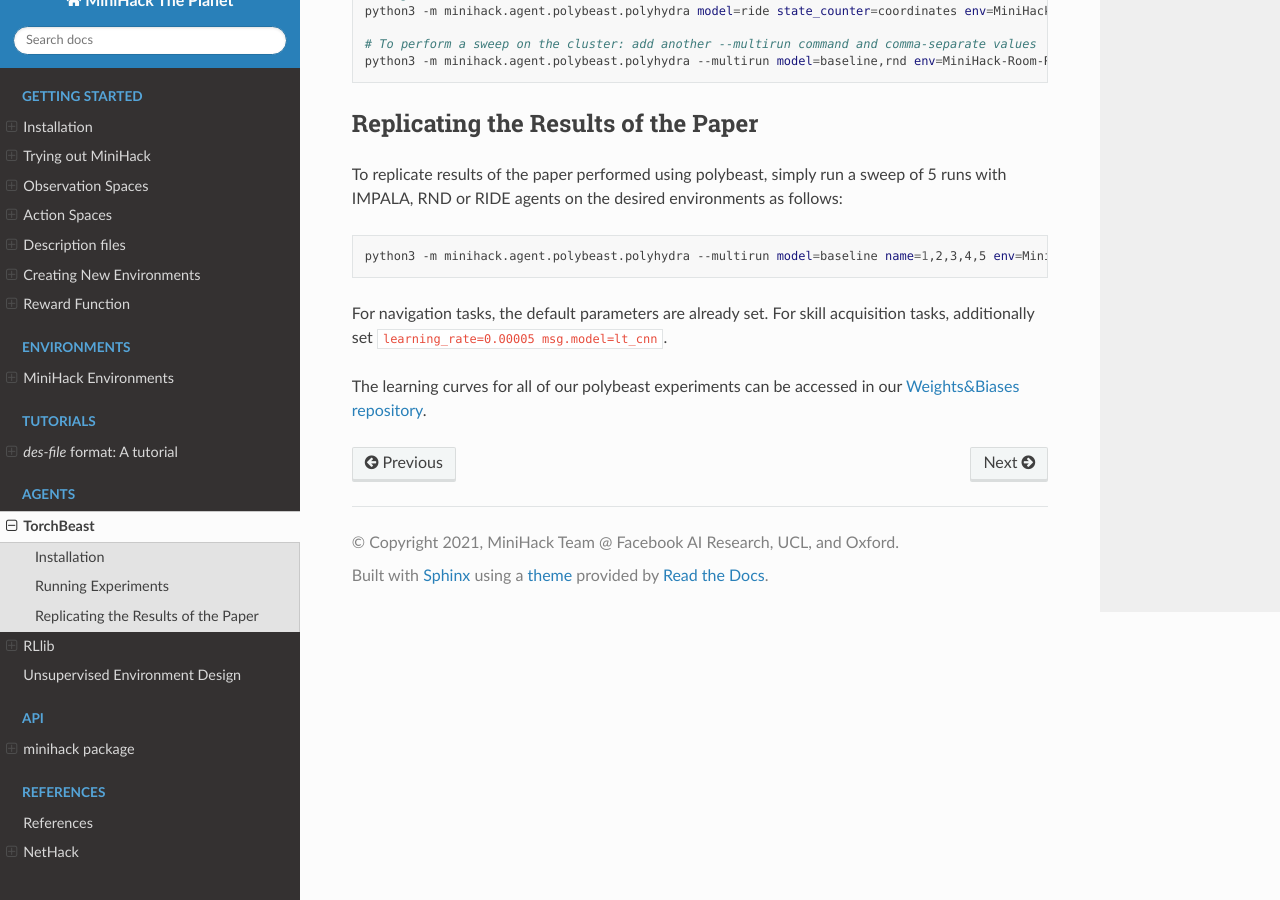
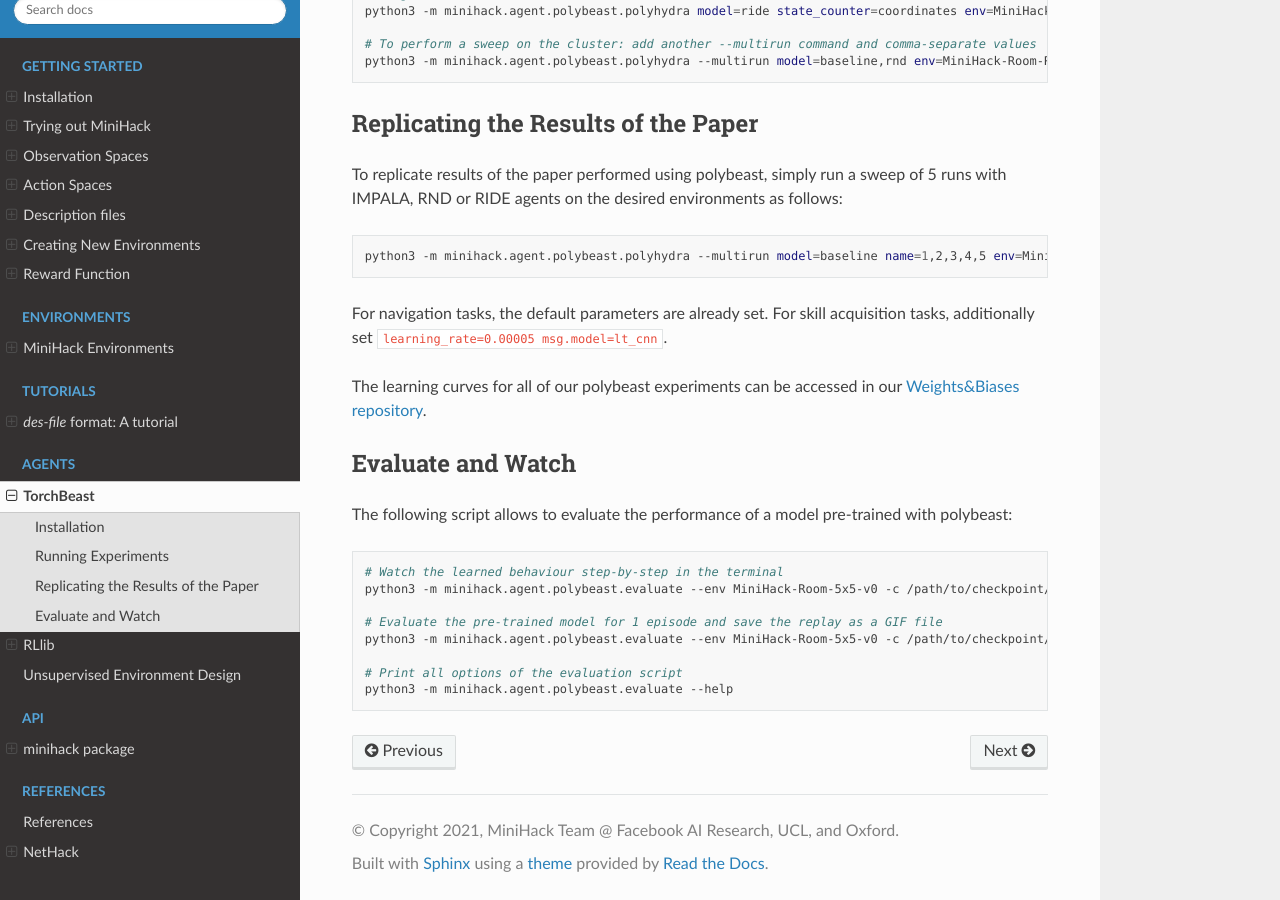
Before and after one commit to facebookresearch/minihack, a Sphinx documentation site: the page built from docs/agents/torchbeast.md, in a window 1280 px wide and 900 px high, scrolled down 1030 px. Built offline with Sphinx 7.4.7 and the Read the Docs theme 2.0.0, drawn with Linux system fonts in a browser that asks for light colours; pages that are not in the unit, such as notebooks, are missing from menus.

Commit message:
Information on saving replay GIFs in the documentation.

````diff
--- a/docs/agents/torchbeast.md
+++ b/docs/agents/torchbeast.md
@@ -50,16 +50,17 @@ For navigation tasks, the default parameters are already set. For skill acquisit
 
 The learning curves for all of our polybeast experiments can be accessed in our [Weights&Biases repository](https://wandb.ai/minihack).
 
-<!---
 ## Evaluate and Watch
 
 The following script allows to evaluate the performance of a model pre-trained with polybeast:
 
 ```bash
-# Watch the learned behaviour step-by-step
-python3 -m minihack.agent.polybeast.evaluate --env MiniHack-Room-5x5-v0 -c /path/to/checkpoint/directory/ --watch
+# Watch the learned behaviour step-by-step in the terminal
+python3 -m minihack.agent.polybeast.evaluate --env MiniHack-Room-5x5-v0 -c /path/to/checkpoint/directory --watch
 
-# Evaluate the pre-trained model for 5 episodes and save the ttyrecordings in minihack_data/
-python3 -m minihack.agent.polybeast.evaluate --env MiniHack-Room-5x5-v0 -c /path/to/checkpoint/directory/ --savedir minihack_data/ -n 5 --no-watch
+# Evaluate the pre-trained model for 1 episode and save the replay as a GIF file
+python3 -m minihack.agent.polybeast.evaluate --env MiniHack-Room-5x5-v0 -c /path/to/checkpoint/directory -n 1 --no-watch --save_gif --gif_path replay.gif
+
+# Print all options of the evaluation script
+python3 -m minihack.agent.polybeast.evaluate --help
 ```
--->
````
